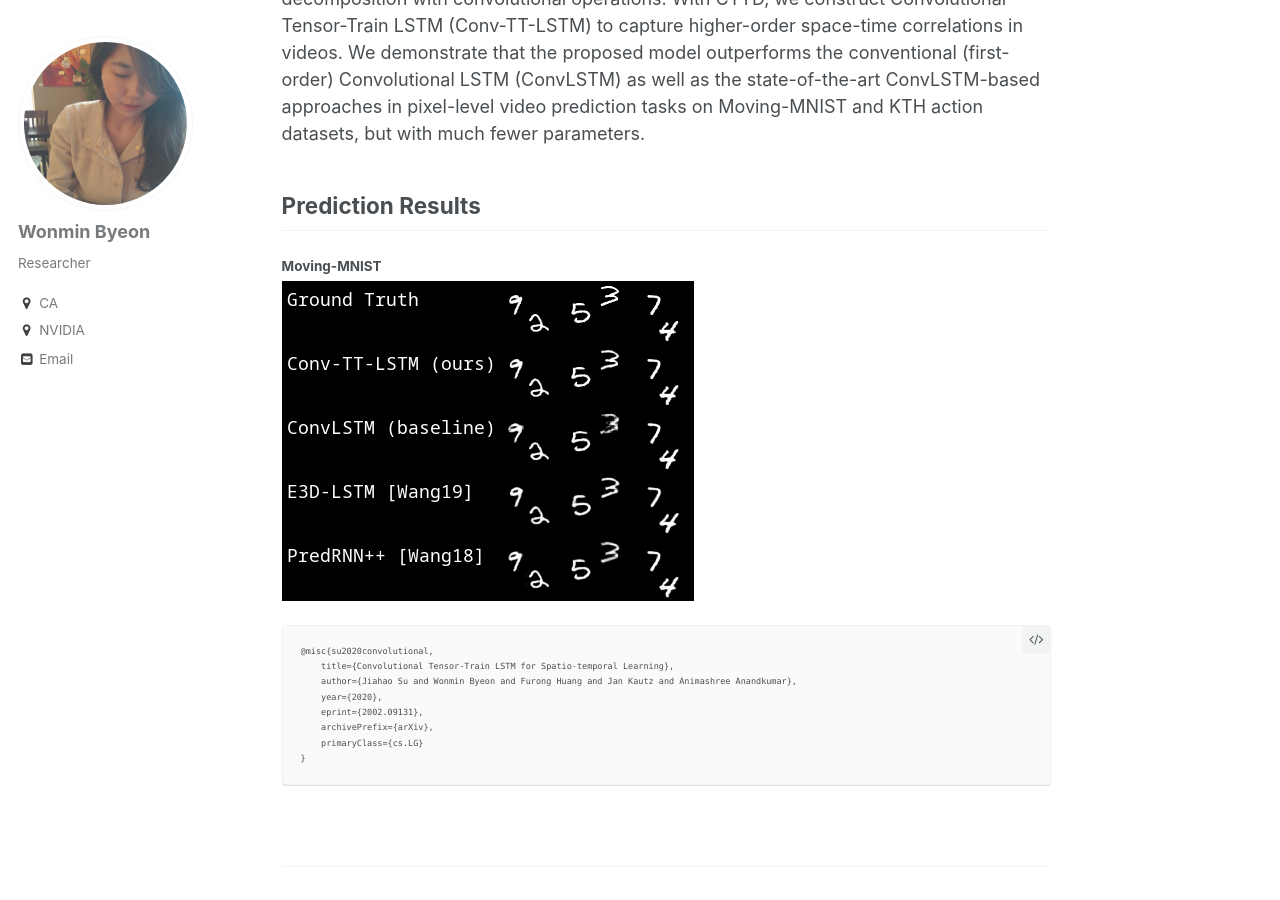
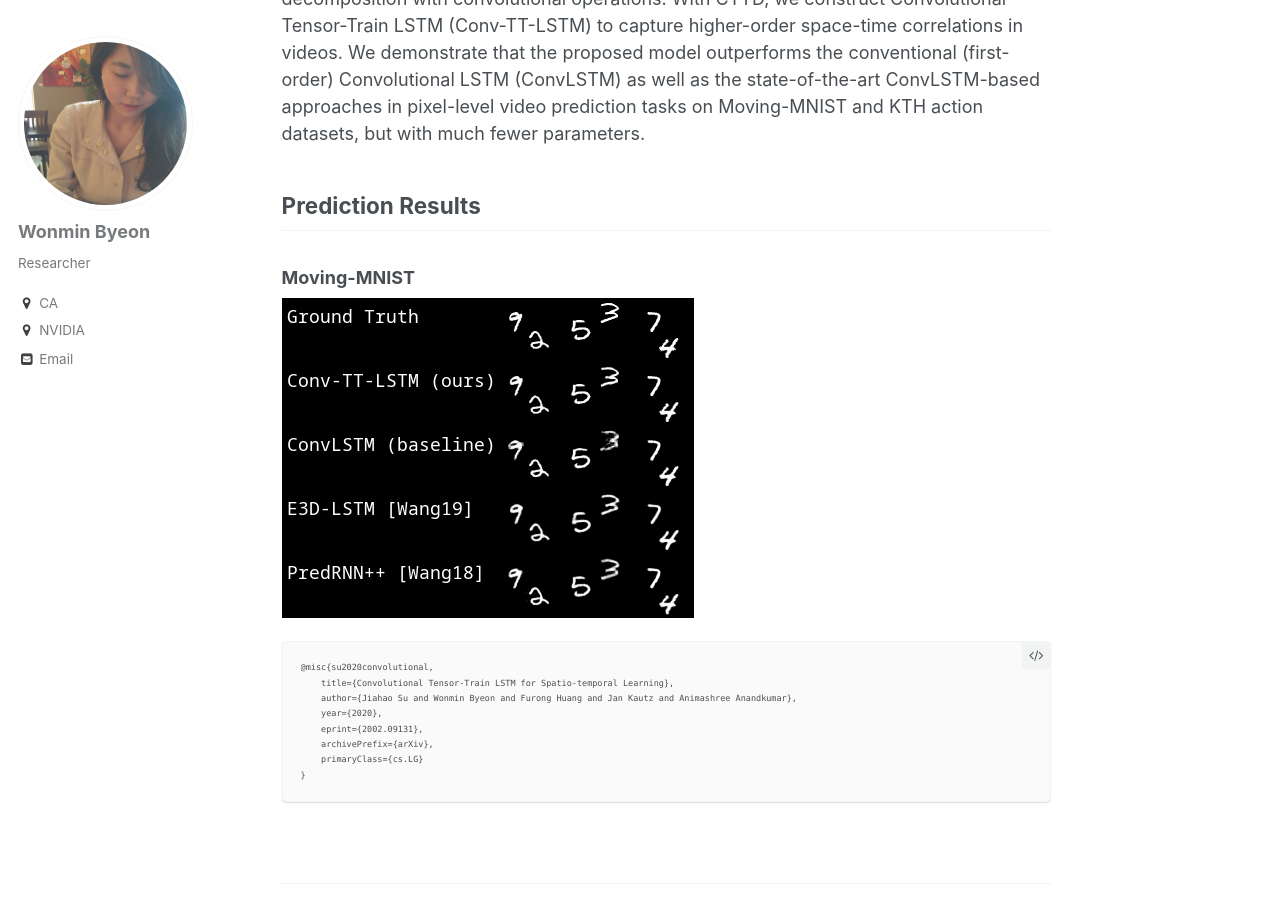
Before and after one commit to wonmin-byeon/wonmin-byeon.github.io, a Jekyll site: the page built from _publications/2020-02-convttlstm.md, in a window 1280 px wide and 900 px high, scrolled down 542 px. Built offline with Jekyll 4.4.1, drawn with Linux system fonts in a browser that asks for light colours.

```diff
--- a/_publications/2020-02-convttlstm.md
+++ b/_publications/2020-02-convttlstm.md
@@ -14,7 +14,7 @@ paperurl: 'https://arxiv.org/abs/2002.09131'
 Higher-order Recurrent Neural Networks (RNNs) are effective for long-term forecasting since such architectures can model higher-order correlations and long-term dynamics more effectively. However, higher-order models are expensive and require exponentially more parameters and operations compared with their first-order counterparts. This problem is particularly pronounced in multidimensional data such as videos. To address this issue, we propose Convolutional Tensor-Train Decomposition (CTTD), a novel tensor decomposition with convolutional operations. With CTTD, we construct Convolutional Tensor-Train LSTM (Conv-TT-LSTM) to capture higher-order space-time correlations in videos. We demonstrate that the proposed model outperforms the conventional (first-order) Convolutional LSTM (ConvLSTM) as well as the state-of-the-art ConvLSTM-based approaches in pixel-level video prediction tasks on Moving-MNIST and KTH action datasets, but with much fewer parameters.
 
 ## Prediction Results
-#### Moving-MNIST
+### Moving-MNIST
 
 ![](http://wonmin-byeon.github.io/files/result-convttlstm20/mnist.gif)
 
```
